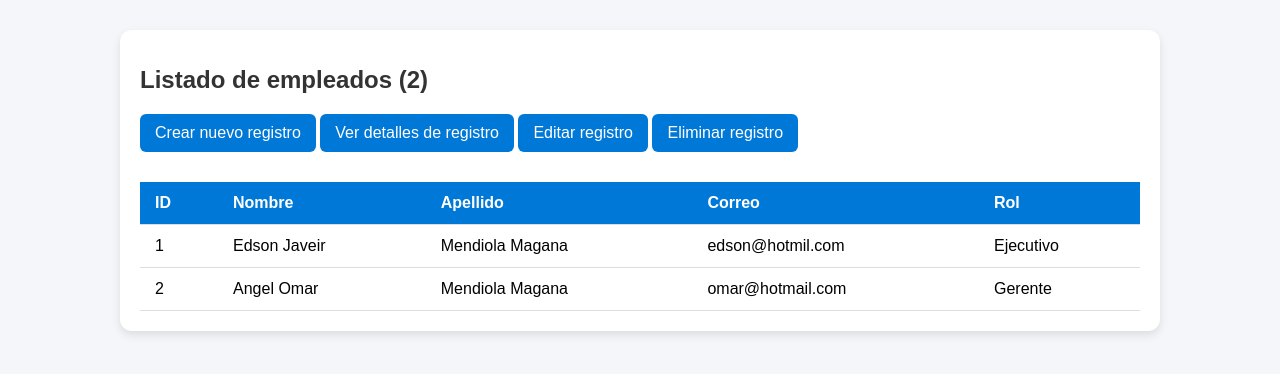
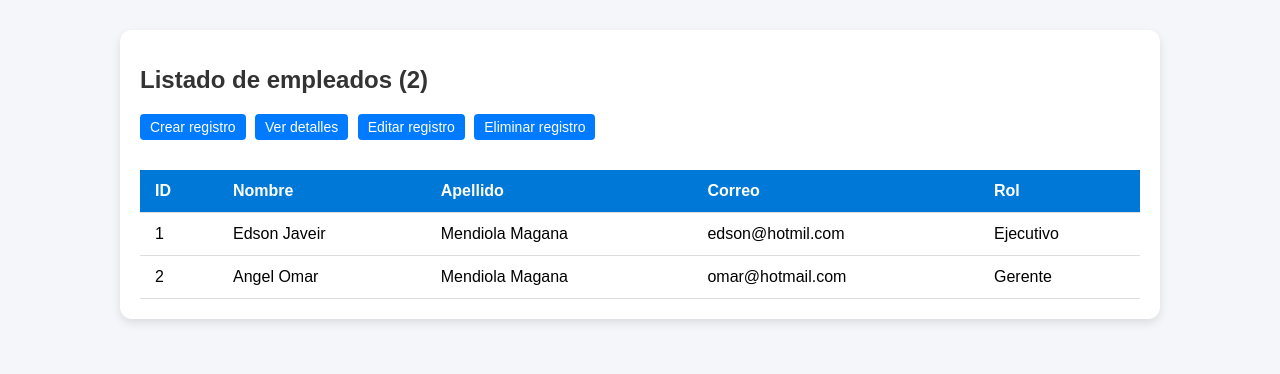
Before and after one commit to Edson-Javier/Plataforma_web, a PHP site: page /empleados_lista.php in a window 1280 px wide. Shown: the top 374 px of the page. Run offline with PHP 8.4, Linux system fonts and the light colour scheme; data comes from the database, SQL or seed files in the repository.

Commit message:
feat: agregar selección de empleados con validación y JS externo
- Se añadió funcionalidad para seleccionar un empleado haciendo clic en una fila.
- Se implementó validación para evitar enviar formularios sin seleccionar un registro.
- Se movieron los estilos a empleados_lista.css y el script a empleados_lista.js.
- Los botones ahora usan la selección de fila para enviar el ID correspondiente.

```diff
--- a/empleados_lista.css
+++ b/empleados_lista.css
@@ -59,3 +59,32 @@ th, td {
 tbody tr:hover {
     background: #f1f1f1;
 }
+
+/* Resaltar la fila seleccionada */
+tr.seleccionada {
+    background-color: #d0e7ff;
+}
+
+/* Efecto hover al pasar el mouse */
+tr:hover {
+    cursor: pointer;
+    background-color: #f0f0f0;
+}
+
+/* Estilo de los botones */
+.btn {
+    margin-right: 5px;
+    padding: 5px 10px;
+    text-decoration: none;
+    display: inline-block;
+    background-color: #007bff;
+    color: #fff;
+    border-radius: 4px;
+    border: none;
+    font-size: 14px;
+}
+
+.btn:hover {
+    background-color: #0056b3;
+    cursor: pointer;
+}
--- /dev/null
+++ b/empleados_lista.js
@@ -0,0 +1,33 @@
+// Capturar filas de la tabla
+const filas = document.querySelectorAll('#tablaEmpleados tbody tr');
+
+// Inputs ocultos de los formularios
+const detalleInput = document.getElementById('detalle_id');
+const editarInput = document.getElementById('editar_id');
+const eliminarInput = document.getElementById('eliminar_id');
+
+filas.forEach(fila => {
+    fila.addEventListener('click', () => {
+        const id = fila.dataset.id;
+
+        // Guardar ID en todos los formularios
+        detalleInput.value = id;
+        editarInput.value = id;
+        eliminarInput.value = id;
+
+        // Resaltar fila seleccionada
+        filas.forEach(f => f.classList.remove('seleccionada'));
+        fila.classList.add('seleccionada');
+    });
+});
+
+function verificarSeleccion(formId) {
+    const form = document.getElementById(formId);
+    const input = form.querySelector('input[name="empleado_id"]');
+
+    if (!input.value) {
+        alert("Por favor selecciona un empleado primero.");
+        return false;
+    }
+    return true;
+}
--- a/empleados_lista.php
+++ b/empleados_lista.php
@@ -40,13 +40,32 @@ function revela_rol($rol) {
 <body>
     <div class="container">
         <h1>Listado de empleados (<?php echo $total; ?>)</h1>
-        <a class="btn" href="empleados_alta.php">Crear nuevo registro</a>
-        <a class="btn" href="empleados_detalle.php">Ver detalles de registro</a>
-        <a class="btn" href="empleados_editar.php">Editar registro</a>
-        <a class="btn" href="empleados_eliminar.php">Eliminar registro</a>
+
+        <a class="btn" href="empleados_alta.php">Crear registro</a>
+
+        <!--Fromularios para botones que necesitan ID -->
+
+        <form id="form_detalle" action="empleados_detalle.php" method="POST" style="display:inline;"
+        onsubmit="return verificarSeleccion('form_detalle')">
+            <input type="hidden" name="empleado_id" id="detalle_id">
+            <button type="submit" class="btn">Ver detalles</button>
+        </form>
+
+        <form id="form_editar" action="empleados_editar.php" method="POST" style="display: inline;"
+        onsubmit="return verificarSeleccion('form_detalle')">
+            <input type="hidden" name="empleado_id" id="editar_id">
+            <button type="submit" class="btn" >Editar registro</button>
+        </form>
+
+
+        <form id="form_eliminar" action="empleados_eliminar.php" method="POST" style="display:inline;"
+        onsubmit="return verificarSeleccion('form_detalle')">
+            <input type="hidden" name="empleado_id" id="eliminar_id">
+            <button type="submit" class="btn">Eliminar registro</button>
+        </form>
 
         <div class="tabla-container">
-            <table>
+            <table id="tablaEmpleados" >
                 <thead>
                     <tr>
                         <th>ID</th>
@@ -59,7 +78,7 @@ function revela_rol($rol) {
                 <tbody>
                     <?php if ($total > 0): ?>
                         <?php foreach ($empleados as $row): ?>
-                            <tr>
+                            <tr data-id="<?php echo $row['id']; ?>">
                                 <td><?php echo htmlspecialchars($row["id"]); ?></td>
                                 <td><?php echo htmlspecialchars($row["nombre"]); ?></td>
                                 <td><?php echo htmlspecialchars($row["apellido"]);  ?></td>
@@ -69,12 +88,14 @@ function revela_rol($rol) {
                         <?php endforeach; ?>
                     <?php else: ?>
                         <tr>
-                            <td colspan="8">No hay empleados registrados</td>
+                            <td colspan="5">No hay empleados registrados</td>
                         </tr>
                     <?php endif; ?>
                 </tbody>
             </table>
         </div>
     </div>
+    <script src="empleados_lista.js"></script>
+
 </body>
 </html>
```
